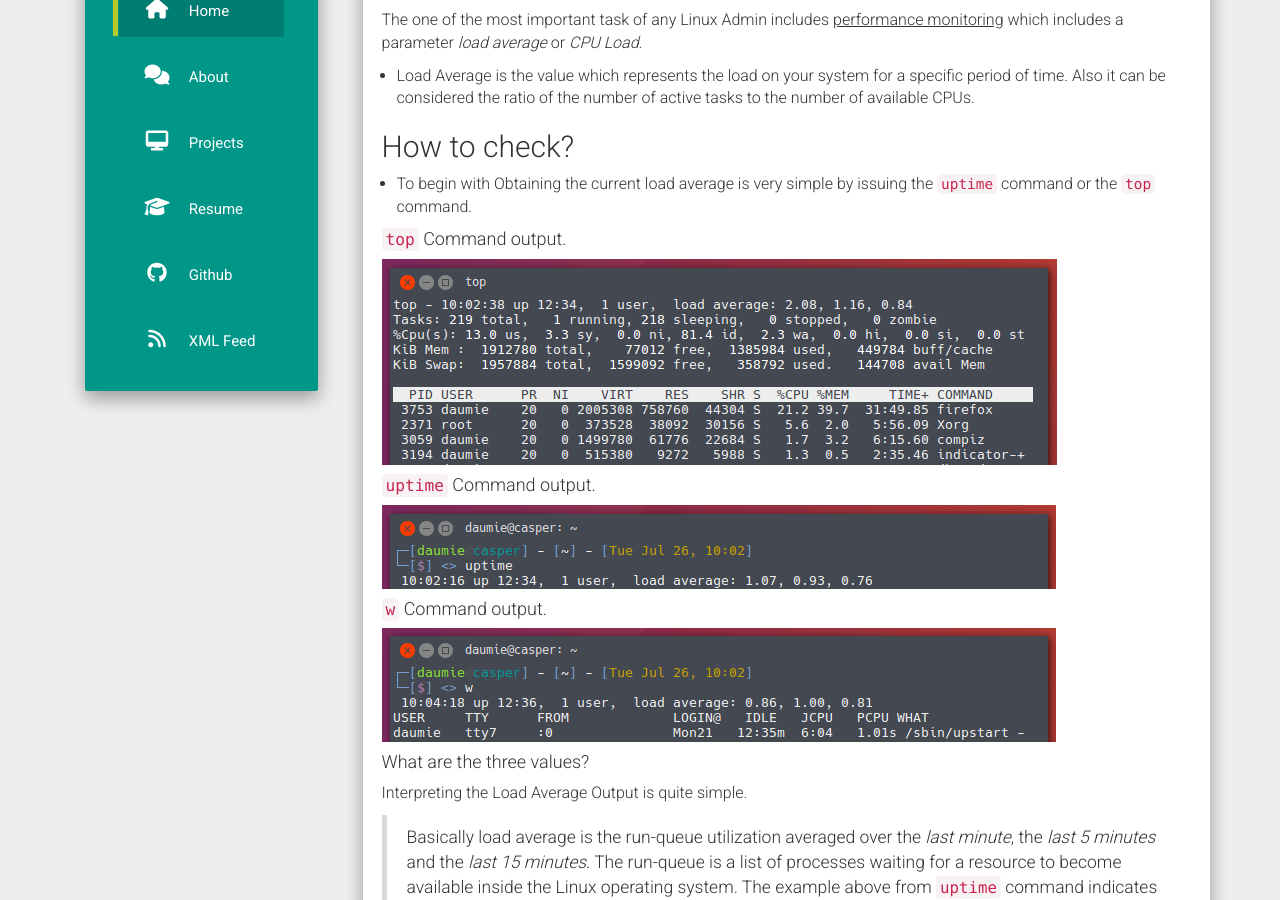
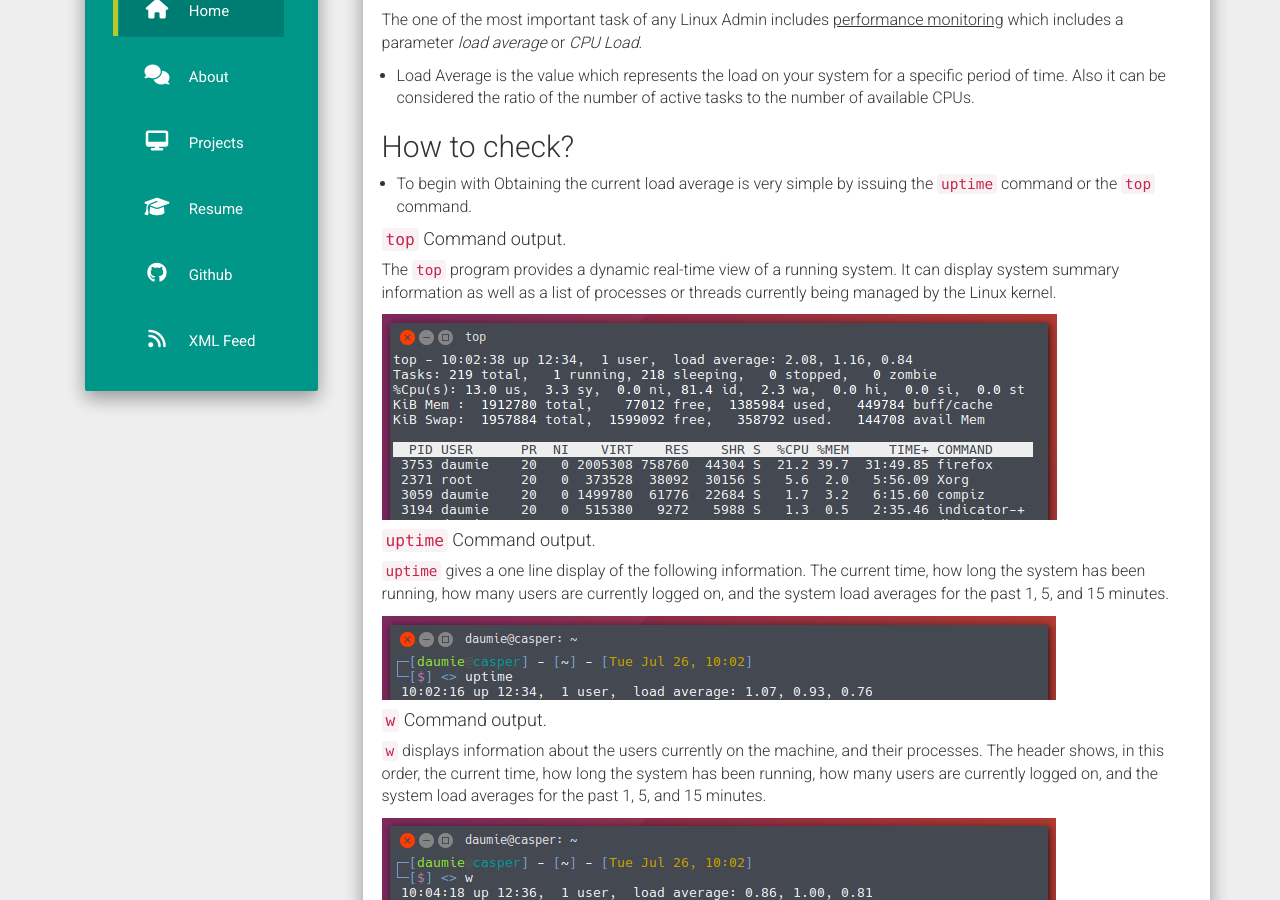
Before and after one commit to daumie/blog, a Jekyll site: the page built from _posts/2016-07-25-load-average-explained.md, in a window 1280 px wide and 900 px high, scrolled down 271 px. Built offline with Jekyll 4.4.1, drawn with Linux system fonts in a browser that asks for light colours; nearby versions of some CDN libraries; comment, search, counter and statistics services are not loaded.

Commit message:
add desription to top, w adn uptime commands

```diff
--- a/_posts/2016-07-25-load-average-explained.md
+++ b/_posts/2016-07-25-load-average-explained.md
@@ -17,13 +17,20 @@ categories: linux
 
 #### `top` Command output.
 
+The  `top`  program provides a dynamic real-time view of a running system.  It can display system summary information as well as a list of processes or threads currently being managed by the Linux kernel.
+
 ![top](/assets/img/top.png)
 
 #### `uptime` Command output.
 
+`uptime`  gives  a  one  line display of the following information.  The current time, how long the system has been running, how many users are currently logged on, and the system load averages for the past 1, 5, and 15 minutes.
+
 ![uptime](/assets/img/uptime.png)
 
 #### `w` Command output.
+
+ `w` displays information about the users currently on the machine, and their processes.  The header shows, in this order, the current time, how long the system has been running, how many users are currently logged on, and the system load averages for the past 1, 5, and 15 minutes.
+
 
 ![w](/assets/img/w.png)
 
```
